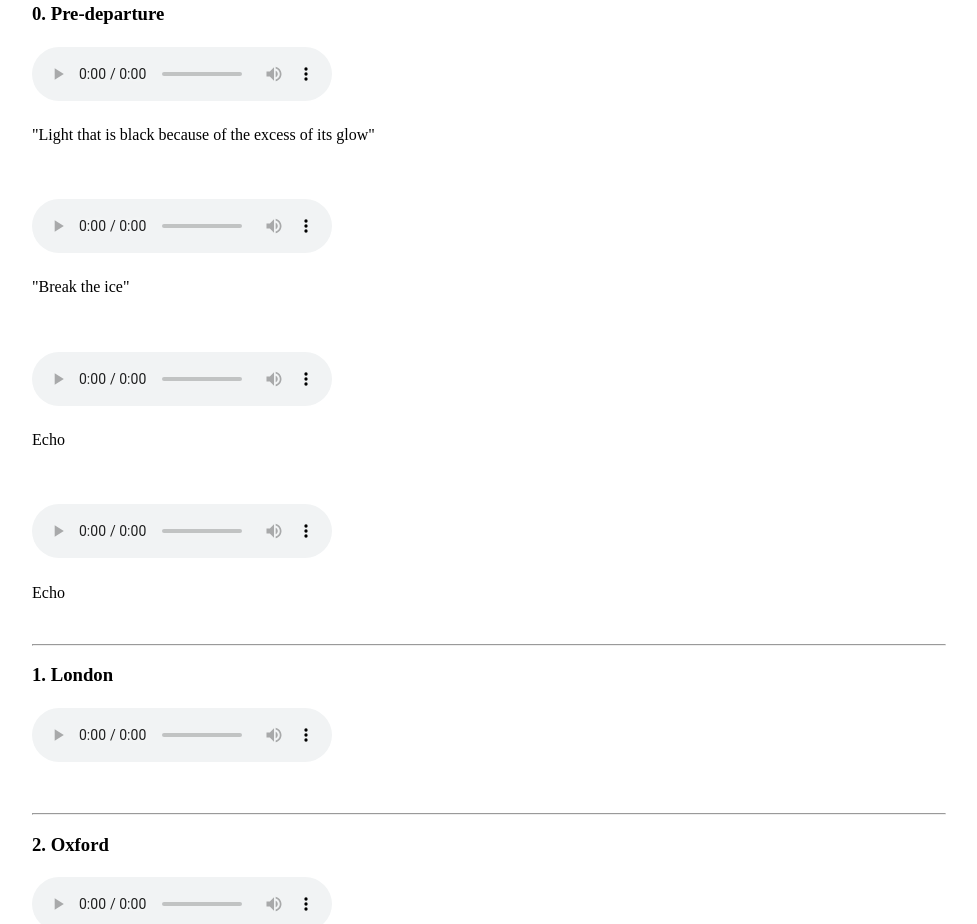
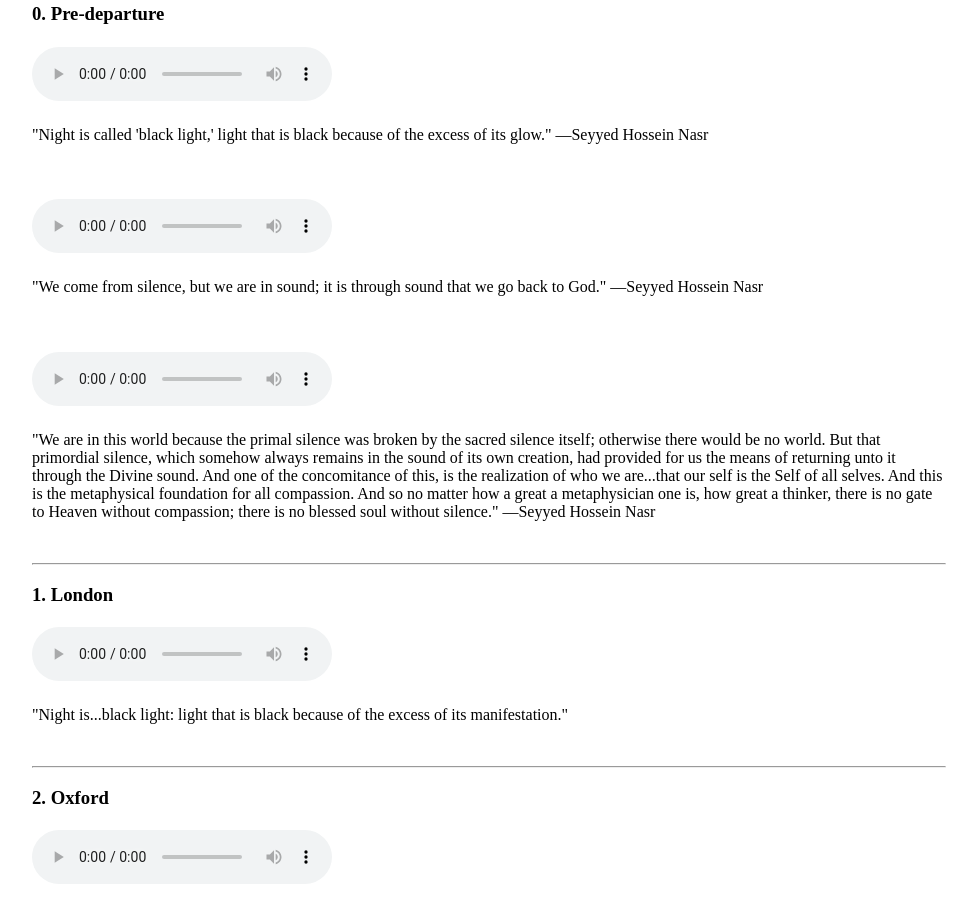
Before and after one commit to chiragokani/Europe_2022, a plain HTML site: page index.html in a window 1280 px wide. Shown: the part 675-1599 px from the top of the page, without its empty margins (151-1128 px from the left). Drawn offline with Linux system fonts and the light colour scheme.

Commit message:
Update index.html

```diff
--- a/index.html
+++ b/index.html
@@ -44,22 +44,17 @@ div {
 <h3>0. Pre-departure</h3>
 
 <h4><audio controls><source src="" type="audio/mpeg"></audio></h4>
-<p>"Light that is black because of the excess of its glow" </p>
+<p>"Night is called 'black light,' light that is black because of the excess of its glow." &mdash;Seyyed Hossein Nasr</p>
 <br>
 
 
 <h4><audio controls><source src="06232022.mp3" type="audio/mpeg"></audio></h4>
-<p>"Break the ice"</p>
-<br>
-
-
-<h4><audio controls><source src="message_from_dany.mp3" type="audio/mpeg"></audio></h4>
-<p>Echo</p>
+<p>"We come from silence, but we are in sound; it is through sound that we go back to God." &mdash;Seyyed Hossein Nasr</p>
 <br>
 
 
 <h4><audio controls><source src="dany_chords.mp3" type="audio/mpeg"></audio></h4>
-<p>Echo</p>
+<p>"We are in this world because the primal silence was broken by the sacred silence itself; otherwise there would be no world. But that primordial silence, which somehow always remains in the sound of its own creation, had provided for us the means of returning unto it through the Divine sound. And one of the concomitance of this, is the realization of who we are...that our self is the Self of all selves. And this is the metaphysical foundation for all compassion. And so no matter how a great a metaphysician one is, how great a thinker, there is no gate to Heaven without compassion; there is no blessed soul without silence." &mdash;Seyyed Hossein Nasr</p>
 <br>
 
 <hr>
@@ -72,7 +67,7 @@ div {
 
 
 <h4><audio controls><source src="" type="audio/mpeg"></audio></h4>
-<p></p>
+<p>"Night is...black light: light that is black because of the excess of its manifestation." </p>
 <br>
 
 
```
